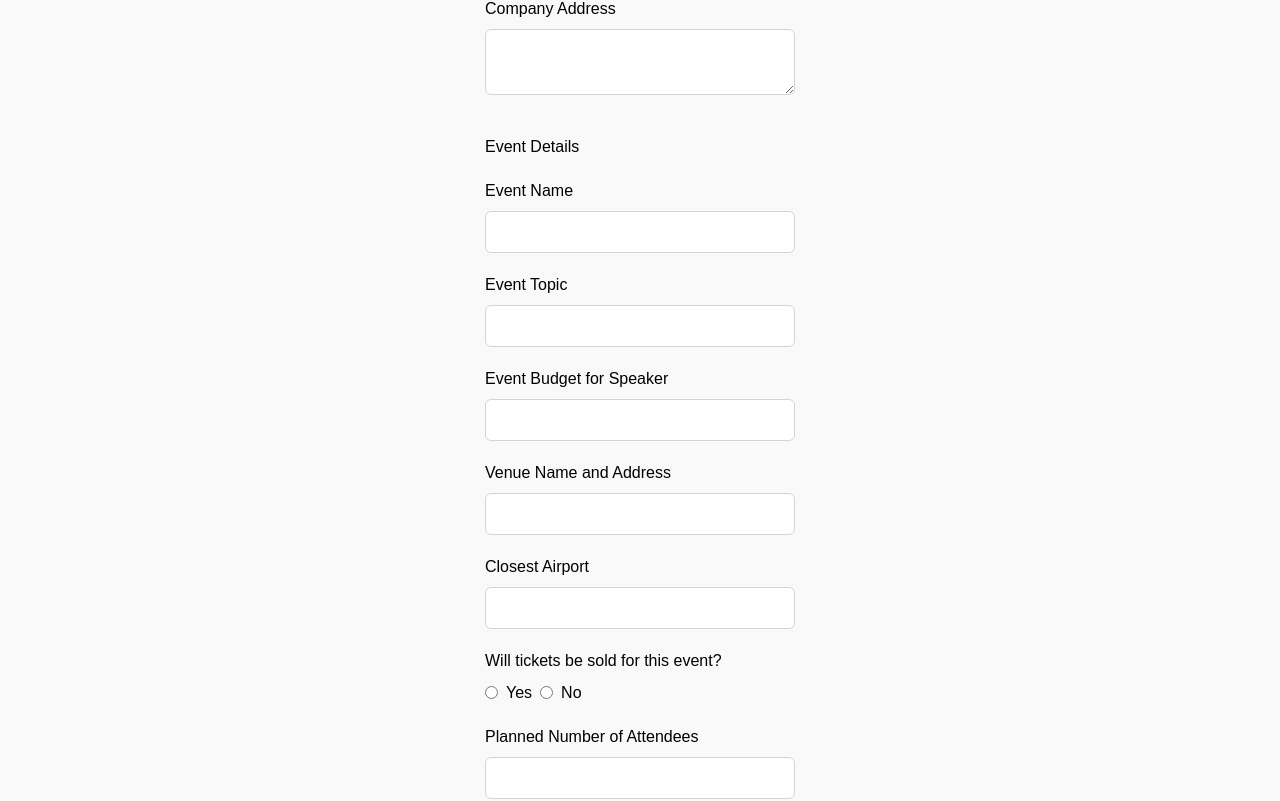
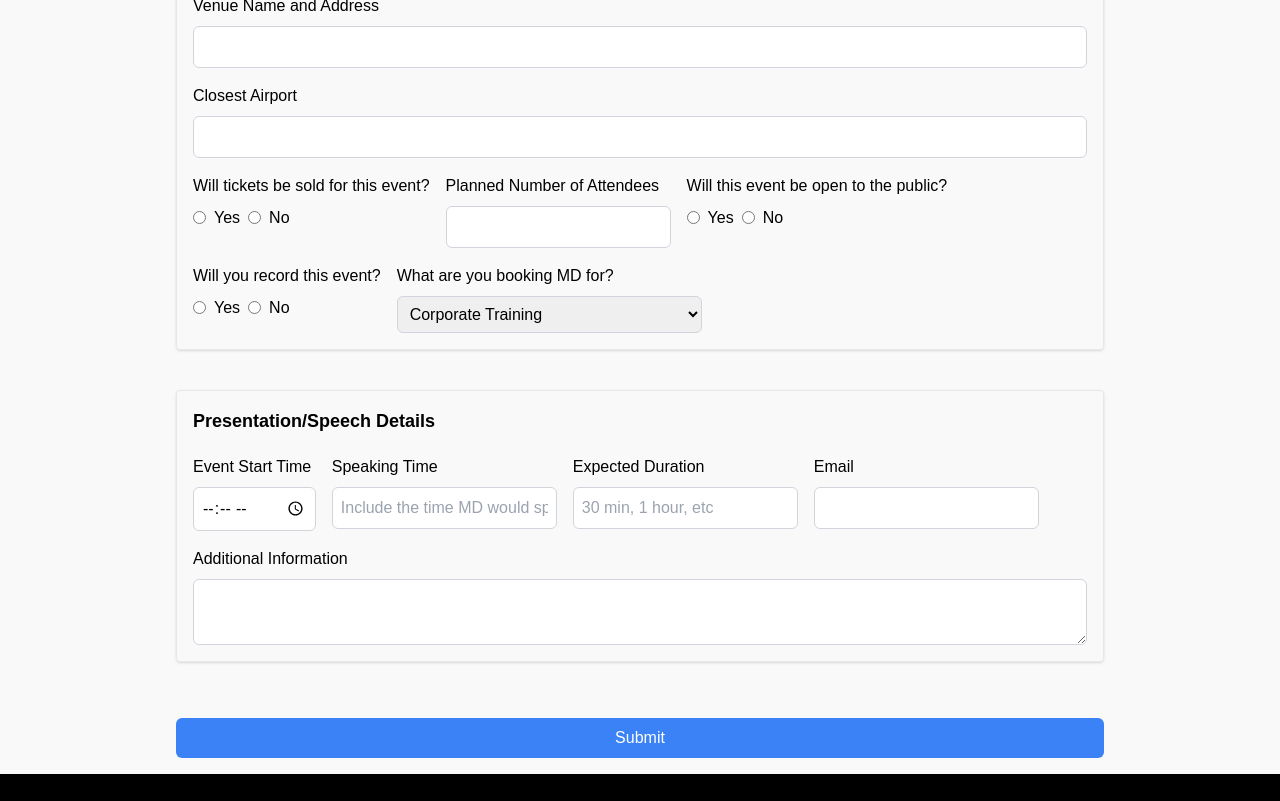
Before and after one commit to allanXQ/inky-ui, a React (Vite) app: page /book in a window 1280 px wide. Shown: the part 1320-2121 px from the top of the page. Built offline with nearby package versions, Linux system fonts and the light colour scheme.

Commit message:
update styling

```diff
--- a/src/Pages/Book.jsx
+++ b/src/Pages/Book.jsx
@@ -137,6 +137,7 @@ const inputs = [
         label: "Additional Information",
         id: "AdditionalInformation",
         type: "textarea",
+        width: "full",
         notrequired: true,
       },
     ],
@@ -225,10 +226,14 @@ const TimeField = ({ label, id, type }) => {
 
 const BookForm = () => {
   return (
-    <form className="flex flex-col gap-10">
+    <form className="flex flex-col gap-10 p-4 w-[60rem]">
       {inputs.map((input) => (
-        <div className="flex flex-col gap-5" key={input.title}>
-          <h2>{input.title}</h2>
+        <div
+          className="flex flex-col gap-5 border p-4 rounded shadow"
+          key={input.title}
+        >
+          <h2 className="text-lg font-semibold">{input.title}</h2>
+          <div className="flex flex-wrap gap-4">
             {input.fields.map((field) => {
               switch (field.type) {
                 case "text":
@@ -289,8 +294,11 @@ const BookForm = () => {
               }
             })}
           </div>
+        </div>
       ))}
-      <button className="bg-blue-500 text-white p-2 rounded-md">Submit</button>
+      <button className="mt-4 bg-blue-500 text-white p-2 rounded-md">
+        Submit
+      </button>
     </form>
   );
 };
```
Lines whose indentation alone changed are shown as unchanged.
